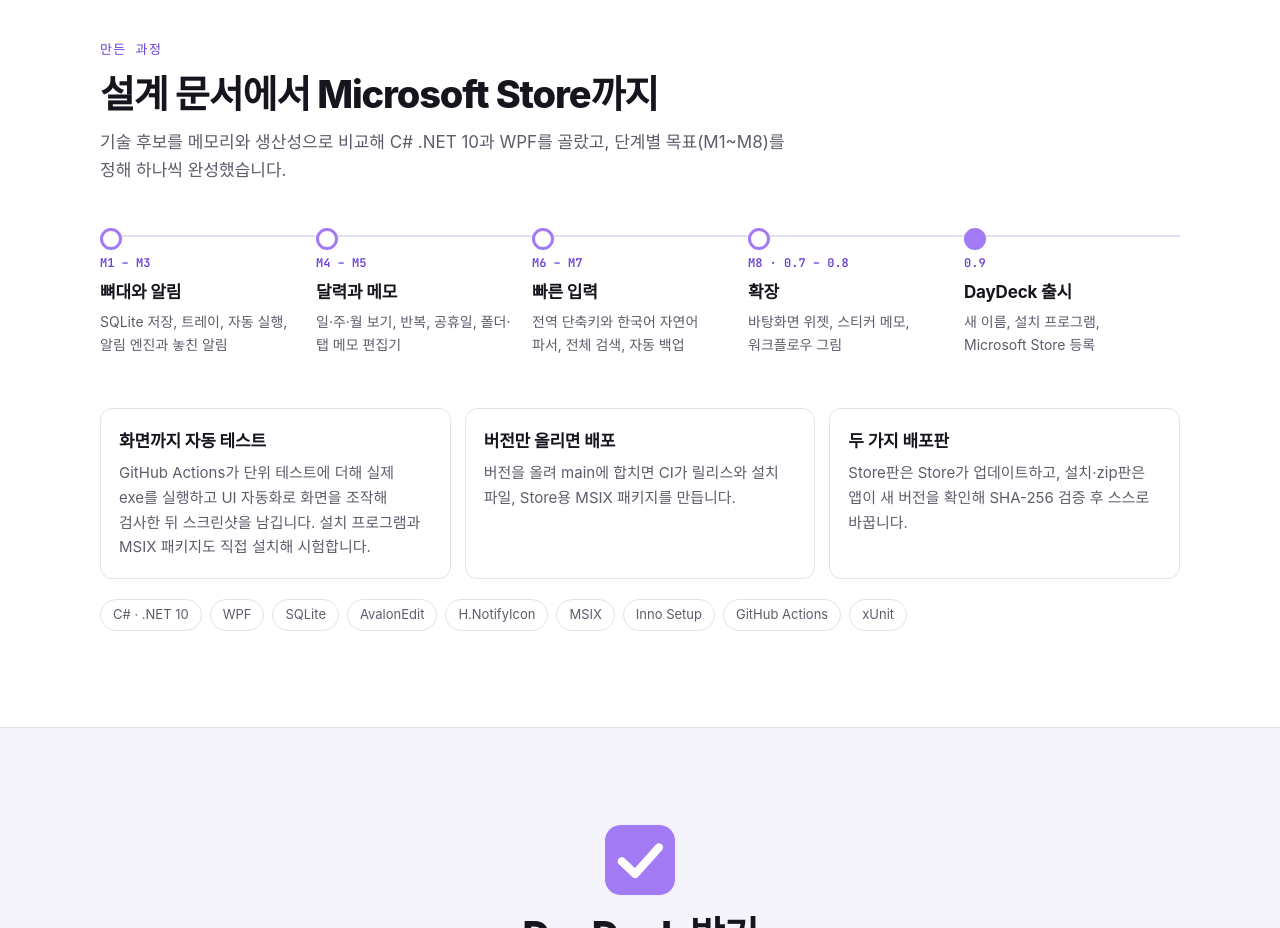
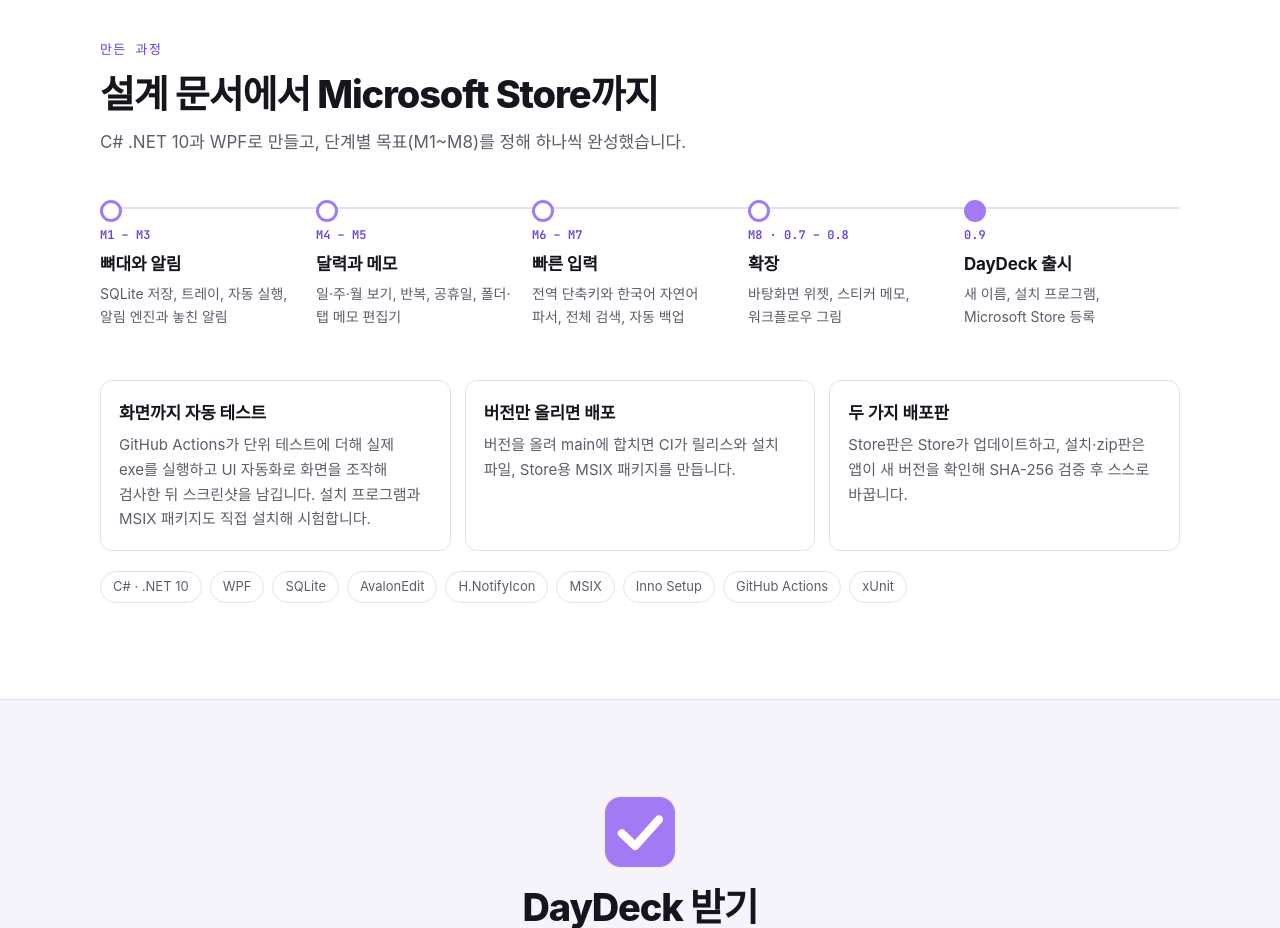
Before and after one commit to aydenchoi/works, a plain HTML site: page works/daydeck/index.html in a window 1280 px wide. Shown: the part 5940-6868 px from the top of the page. Drawn offline with Linux system fonts and the light colour scheme; a web font is replaced by a local one.

Commit message:
DayDeck 소개의 기술 선택 문장에서 메모리 언급 제거
Co-Authored-By: Claude Opus 5.5 <noreply@anthropic.com>
Claude-Session: https://claude.ai/code/session_017MaRDdcWqSr8Fm9WHBTKrq

```diff
--- a/works/daydeck/index.html
+++ b/works/daydeck/index.html
@@ -313,7 +313,7 @@ footer .wrap { padding-block: 28px; display: flex; justify-content: space-betwee
     <div class="head">
       <p class="eyebrow">만든 과정</p>
       <h2>설계 문서에서 Microsoft Store까지</h2>
-      <p class="lead">기술 후보를 메모리와 생산성으로 비교해 C# .NET 10과 WPF를 골랐고, 단계별 목표(M1~M8)를 정해 하나씩 완성했습니다.</p>
+      <p class="lead">C# .NET 10과 WPF로 만들고, 단계별 목표(M1~M8)를 정해 하나씩 완성했습니다.</p>
     </div>
     <ol class="track">
       <li class="stage"><span class="v">M1 – M3</span><h3>뼈대와 알림</h3><p>SQLite 저장, 트레이, 자동 실행, 알림 엔진과 놓친 알림</p></li>
```
